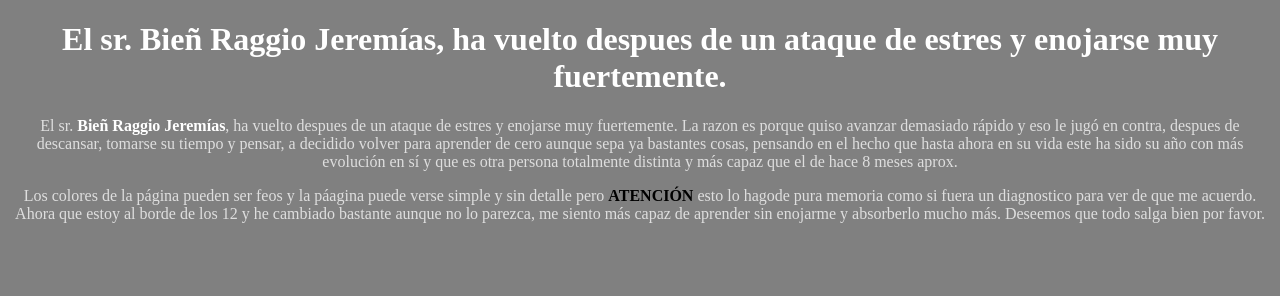
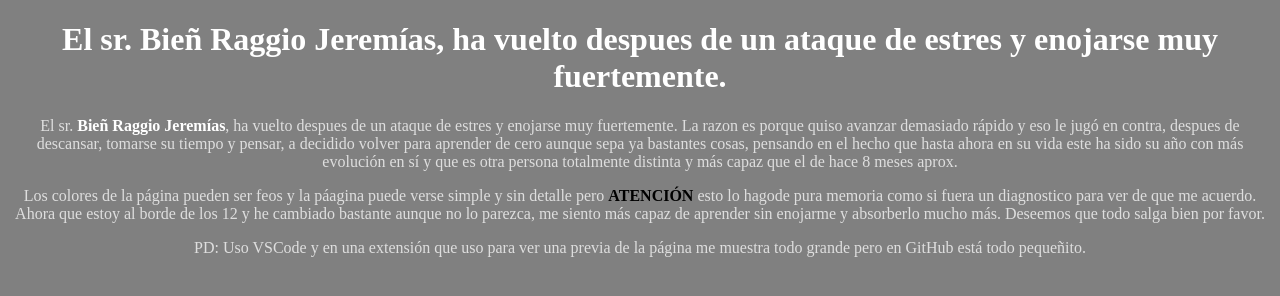
Before and after one commit to jerebien/Pruebas, a plain HTML site: page index.html in a window 1280 px wide. Drawn offline with Linux system fonts and the light colour scheme.

Commit message:
Un pequeño prolema, literalmente.

```diff
--- a/index.html
+++ b/index.html
@@ -11,6 +11,7 @@
         <h1 class="The_Different">El sr. Bieñ Raggio Jeremías, ha vuelto despues de un ataque de estres y enojarse muy fuertemente.</h1>
         <p>El sr.<strong class="Special_Name"> Bieñ Raggio Jeremías</strong>, ha vuelto despues de un ataque de estres y enojarse muy fuertemente. La razon es porque quiso avanzar demasiado rápido y eso le jugó en contra, despues de descansar, tomarse su tiempo y pensar, a decidido volver para aprender de cero aunque sepa ya bastantes cosas, pensando en el hecho que hasta ahora en su vida este ha sido su año con más evolución en sí y que es otra persona totalmente distinta y más capaz que el de hace 8 meses aprox.</p>
         <p>Los colores de la página pueden ser feos y la páagina puede verse simple y sin detalle pero <strong class="Important_Words">ATENCIÓN </strong> esto lo hagode pura memoria como si fuera un diagnostico para ver de que me acuerdo. Ahora que estoy al borde de los 12 y he cambiado bastante aunque no lo parezca, me siento más capaz de aprender sin enojarme y absorberlo mucho más. Deseemos que todo salga bien por favor.</p>
+        <p>PD: Uso VSCode y en una extensión que uso para ver una previa de la página me muestra todo grande pero en GitHub está todo pequeñito.</p>
     </div>
 </body>
 </html>
```
